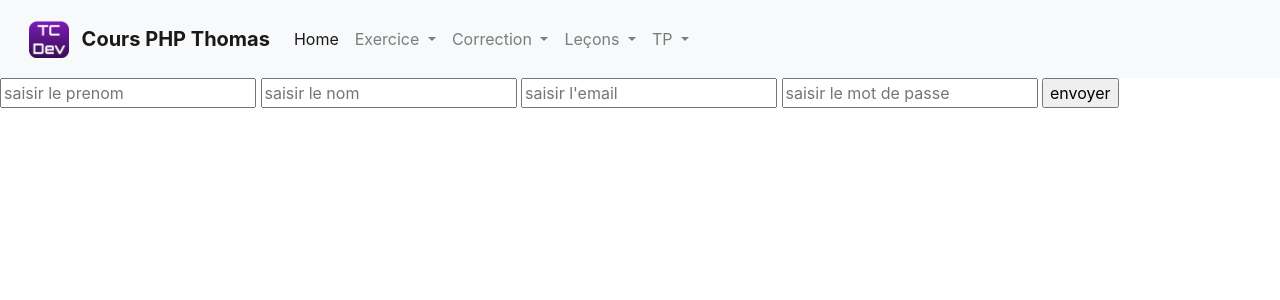
After one commit to Thomasn9/Cours-PHP, a PHP site: page /lessons/add_user.php in a window 1280 px wide. The commit adds this page. Shown: the top 300 px of the page. Run offline with PHP 8.4, Linux system fonts and the light colour scheme; some libraries are stand-ins or nearby versions.

Commit message:
add user lessons

```diff
--- a/index.php
+++ b/index.php
@@ -2,6 +2,3 @@
 include "./views/view_header.php";
 include "./views/view_index.php";
 include "./vendor/autoload.php";
-
-$dotenv = Dotenv\Dotenv::createImmutable(__DIR__,".env");
-$dotenv->load();
--- /dev/null
+++ b/lessons/add_user.php
@@ -0,0 +1,51 @@
+<?php
+
+include "database.php";
+include "tools.php";
+
+if(isset($_POST["submit"])){
+
+    $result = add_user2();
+}
+
+function add_user2(){
+    if(empty($_POST["firstname"]) || empty($_POST["lastname"]) || empty($_POST["email"]) || empty($_POST["password"])){
+        return "veuillez remplire les 4 champs";
+    }
+
+    foreach($_POST as $key => $value){
+        $_POST[$key] = sanitize($value);
+    }
+     if(!filter_var($_POST["email"],FILTER_VALIDATE_EMAIL)){
+        return "email au mauvais format";
+    }
+
+    dump($_POST["password"]);
+    $_POST["password"] = password_hash($_POST["password"],PASSWORD_DEFAULT);
+    dump($_POST["password"]);
+
+
+    save_user($_POST);
+    return "le compt ".$_POST["email"]."a bien été créer";
+}
+
+?>
+
+<!DOCTYPE html>
+<html lang="en">
+<head>
+    <meta charset="UTF-8">
+    <meta name="viewport" content="width=device-width, initial-scale=1.0">
+    <title>ajouter un utilisateur</title>
+</head>
+<body>
+    <form action="" method="post">
+        <input type="text" name="firstname" placeholder="saisir le prenom">
+        <input type="text" name="lastname" placeholder="saisir le nom">
+        <input type="email" name="email" placeholder="saisir l'email">
+        <input type="password" name="password" placeholder="saisir le mot de passe">
+        <input type="submit" name="submit" value="envoyer">
+    </form>
+    <p><?= $result?? ""?></p>
+</body>
+</html>
--- a/lessons/database.php
+++ b/lessons/database.php
@@ -2,7 +2,8 @@
 include '../vendor/autoload.php';
 include "../views/view_header.php";
 
-
+$dotenv = Dotenv\Dotenv::createImmutable(__DIR__,"../.env");
+$dotenv->safeLoad();
 
 function connectBDD(): PDO
 {
@@ -13,9 +14,30 @@ function connectBDD(): PDO
         [PDO::ATTR_ERRMODE => PDO::ERRMODE_EXCEPTION]);
 }
 
+// dd(connectBDD());
 
-dd(connectBDD());
-// dd($_ENV)
+// ================================================================================================
+
+function save_user(array $user){
+    // requete sql
+    $sql = "INSERT INTO users(firstname,lastname,email,`password`) VALUES (?,?,?,?)";
+    try{
+        // préparation de la requete sql
+    $bdd = connectBDD()->prepare($sql);
+    // assigner les parametres
+    $bdd->bindParam(1,$user["firstname"],PDO::PARAM_STR);
+    $bdd->bindParam(2,$user["lastname"],PDO::PARAM_STR);
+    $bdd->bindParam(3,$user["email"],PDO::PARAM_STR);
+    $bdd->bindParam(4,$user["password"],PDO::PARAM_STR);
+
+    // exectution
+    $bdd->execute();
+
+    }catch(Exception $e){
+        echo $e->getMessage();
+    }
 
 
+}
+
 ?>
--- /dev/null
+++ b/lessons/tools.php
@@ -0,0 +1,6 @@
+<?php
+function sanitize(string $value): string
+    {
+        return htmlspecialchars(strip_tags(trim($value)), ENT_NOQUOTES);
+    }
+?>
--- a/views/view_header.php
+++ b/views/view_header.php
@@ -6,7 +6,7 @@
   <meta name="viewport" content="width=device-width, initial-scale=1.0">
   <link rel="stylesheet" href="https://cdn.jsdelivr.net/npm/bootstrap@4.0.0/dist/css/bootstrap.min.css"
     integrity="sha384-Gn5384xqQ1aoWXA+058RXPxPg6fy4IWvTNh0E263XmFcJlSAwiGgFAW/dAiS6JXm" crossorigin="anonymous">
-  <link rel="icon" type="image/vnd.icon" href="../../Cours-PHP/public/logo.png">
+  <link rel="icon" type="image/vnd.icon" href="/public/logo.png">
   <title>Cours-php</title>
 
   <style>
@@ -40,7 +40,7 @@
         <ul class="navbar-nav">
 
           <li class="nav-item active">
-            <a class="nav-link" href="../../Cours-PHP/index.php">Home <span class="sr-only">(current)</span></a>
+            <a class="nav-link" href="/index.php">Home <span class="sr-only">(current)</span></a>
           </li>
           <!-- ================================================\\EXERCICES//============================================================= -->
           <li class="nav-item dropdown">
@@ -49,9 +49,9 @@
               Exercice
             </a>
             <div class="dropdown-menu" aria-labelledby="navbarDropdownMenuLink">
-              <a class="dropdown-item" href="../../Cours-PHP/exercices/fonction_tableau.php">Fonction tableau</a>
-              <a class="dropdown-item" href="../../Cours-PHP/exercices/form_post.php">Formulaire Post</a>
-              <a class="dropdown-item" href="../../Cours-PHP/exercices/calculatrice.php">Formulaire Post Calculatrice</a>
+              <a class="dropdown-item" href="/exercices/fonction_tableau.php">Fonction tableau</a>
+              <a class="dropdown-item" href="/exercices/form_post.php">Formulaire Post</a>
+              <a class="dropdown-item" href="/exercices/calculatrice.php">Formulaire Post Calculatrice</a>
             </div>
           </li>
           <!-- ================================================\\CORRECTION EXERCICES//============================================================= -->
@@ -61,9 +61,9 @@
               Correction
             </a>
             <div class="dropdown-menu" aria-labelledby="navbarDropdownMenuLink">
-              <a class="dropdown-item" href="../../Cours-PHP/correction/form_post_cr.php">Formulaire Post</a>
-              <a class="dropdown-item" href="../../Cours-PHP/correction/form_post_cr2.php">Formulaire Post 2</a>
-              <a class="dropdown-item" href="../../Cours-PHP/correction/calculatrice_cr.php">Formulaire Post Calculatrice</a>
+              <a class="dropdown-item" href="/correction/form_post_cr.php">Formulaire Post</a>
+              <a class="dropdown-item" href="/correction/form_post_cr2.php">Formulaire Post 2</a>
+              <a class="dropdown-item" href="/correction/calculatrice_cr.php">Formulaire Post Calculatrice</a>
             </div>
           </li>
           <!-- ================================================\\LECONS//============================================================= -->
@@ -73,17 +73,18 @@
               Leçons
             </a>
             <div class="dropdown-menu" aria-labelledby="navbarDropdownMenuLink">
-              <a class="dropdown-item" href="../../Cours-PHP/lessons/syntaxe_PHP.php">Syntaxe PHP</a>
-              <a class="dropdown-item" href="../../Cours-PHP/lessons/min_max.php">Fonction min et max</a>
-              <a class="dropdown-item" href="../../Cours-PHP/lessons/tableau.php">Les Tableaux et Boucles</a>
-              <a class="dropdown-item" href="../../Cours-PHP/lessons/dump.php">Var Dump et Print_R</a>
-              <a class="dropdown-item" href="../../Cours-PHP/lessons/form_post.php">Formulaire Post</a>
-              <a class="dropdown-item" href="../../Cours-PHP/lessons/form_post_calcule.php">Formulaire Post calcule</a>
-              <a class="dropdown-item" href="../../Cours-PHP/lessons/switch_case.php">Switch case</a>
-              <a class="dropdown-item" href="../../Cours-PHP/lessons/isset_empty.php">Isset et Empty</a>
-              <a class="dropdown-item" href="../../Cours-PHP/lessons/include.php">Include Require</a>
-              <a class="dropdown-item" href="../../Cours-PHP/lessons/injection_sql.php">Injection SQL</a>
-              <a class="dropdown-item" href="../../Cours-PHP/lessons/database.php">Connection a la base de donnée</a>
+              <a class="dropdown-item" href="/lessons/syntaxe_PHP.php">Syntaxe PHP</a>
+              <a class="dropdown-item" href="/lessons/min_max.php">Fonction min et max</a>
+              <a class="dropdown-item" href="/lessons/tableau.php">Les Tableaux et Boucles</a>
+              <a class="dropdown-item" href="/lessons/dump.php">Var Dump et Print_R</a>
+              <a class="dropdown-item" href="/lessons/form_post.php">Formulaire Post</a>
+              <a class="dropdown-item" href="/lessons/form_post_calcule.php">Formulaire Post calcule</a>
+              <a class="dropdown-item" href="/lessons/switch_case.php">Switch case</a>
+              <a class="dropdown-item" href="/lessons/isset_empty.php">Isset et Empty</a>
+              <a class="dropdown-item" href="/lessons/include.php">Include Require</a>
+              <a class="dropdown-item" href="/lessons/injection_sql.php">Injection SQL</a>
+              <a class="dropdown-item" href="/lessons/database.php">Connection a la base de donnée</a>
+              <a class="dropdown-item" href="/lessons/add_user.php">Ajout utilisateur BDD</a>
             </div>
           </li>
           <!-- ================================================\\TP//============================================================= -->
--- a/views/view_index.php
+++ b/views/view_index.php
@@ -4,14 +4,14 @@
 <head>
     <meta charset="UTF-8">
     <meta name="viewport" content="width=device-width, initial-scale=1.0">
-    <link rel="stylesheet" href="../../Cours-PHP/src/index.css">
+    <link rel="stylesheet" href="/src/index.css">
     <title>Document</title>
 </head>
 
 <body>
     <main>
         <div class="card" style="width: 18rem;">
-            <img class="card-img-top" src="../../Cours-PHP/public/boostrap.png" alt="Card image cap">
+            <img class="card-img-top" src="/public/boostrap.png" alt="Card image cap">
             <div class="card-body">
                 <h5 class="card-title">boostrap</h5>
                 <p class="card-text">Acces au framwork boostrap</p>
@@ -20,7 +20,7 @@
         </div>
 
         <div class="card" style="width: 18rem;">
-            <img class="card-img-top" src="../../Cours-PHP/public/php.png" alt="Card image cap">
+            <img class="card-img-top" src="/public/php.png" alt="Card image cap">
             <div class="card-body">
                 <h5 class="card-title">PHP doc</h5>
                 <p class="card-text">Acces a la documentation de PHP</p>
```
